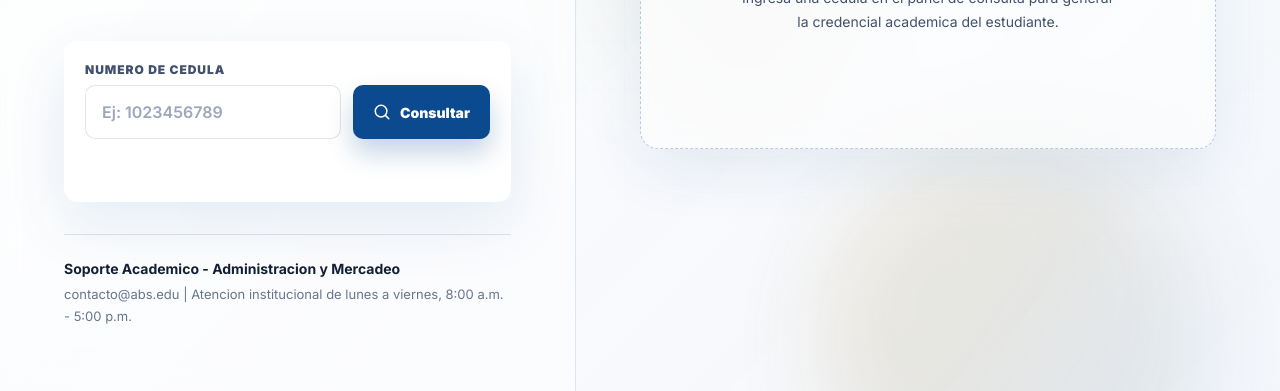
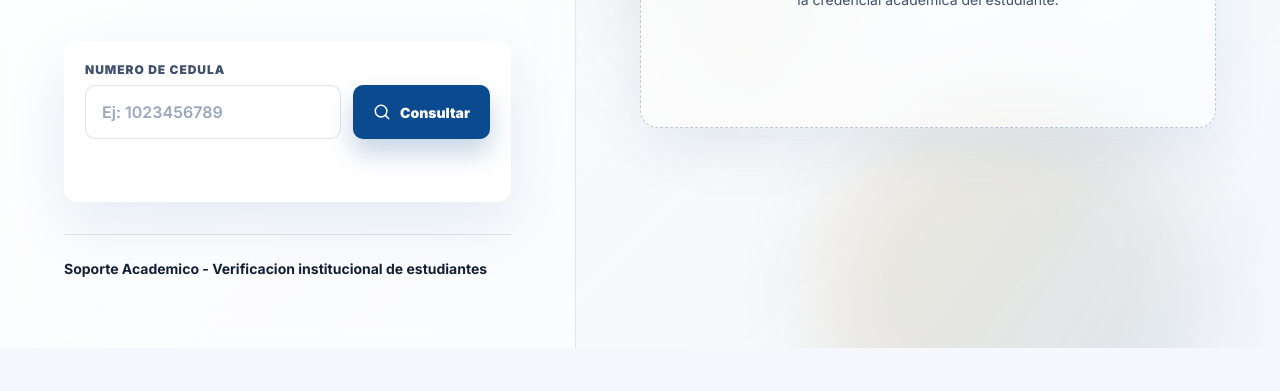
Before and after one commit to jromerollano/pagina-verificador-de-estudiantes, a website: page verificador_estudiantes.html in a window 1280 px wide. Shown: the part 536-927 px from the top of the page. After the commit the page ends 884 px from the top, so only its background shows below. Drawn offline with Linux system fonts and the light colour scheme; no server answers.

Commit message:
Update verificador_estudiantes.html

```diff
--- a/verificador_estudiantes.html
+++ b/verificador_estudiantes.html
@@ -752,8 +752,7 @@
         </div>
 
         <footer class="institutional-footer">
-          <strong>Soporte Academico - Administracion y Mercadeo</strong>
-          contacto@abs.edu | Atencion institucional de lunes a viernes, 8:00 a.m. - 5:00 p.m.
+          <strong>Soporte Academico - Verificacion institucional de estudiantes</strong>
         </footer>
       </section>
 
```
